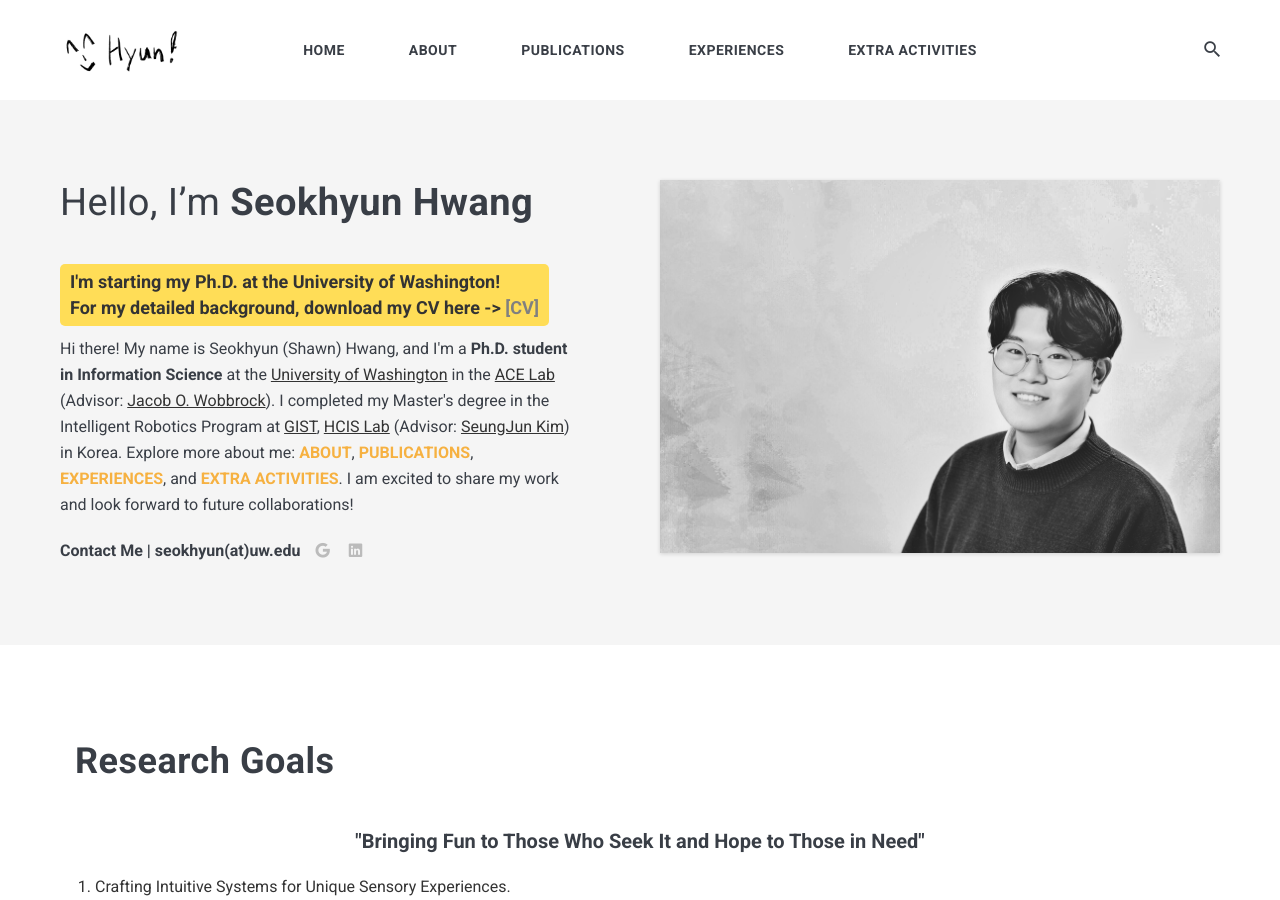
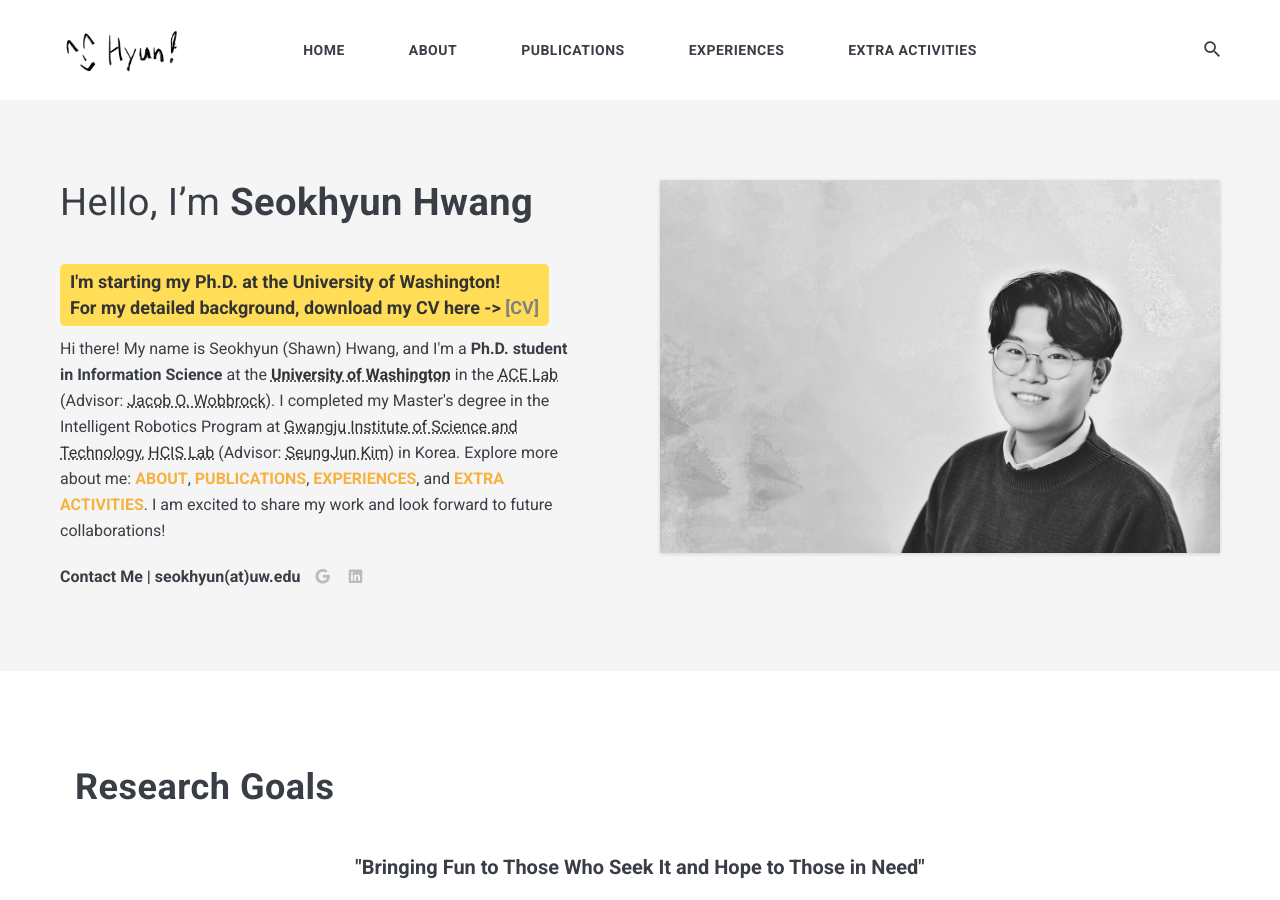
Before and after one commit to anoldhsh/anoldhsh.github.io, a Jekyll site: the page built from index.html, in a window 1280 px wide and 900 px high. Built offline with Jekyll 4.4.1, drawn with Linux system fonts in a browser that asks for light colours; nearby versions of some CDN libraries; the list of posts is cut into pages by our own code.

Commit message:
Update CV

```diff
--- a/_includes/hero.html
+++ b/_includes/hero.html
@@ -11,26 +11,28 @@
             <span
               style="display: inline-block; background-color: #ffdd57; color: #333; padding: 5px 10px; border-radius: 5px; font-size: 18px; margin-bottom: 10px;">
               <strong>I'm starting my Ph.D. at the University of Washington! <br>For my detailed background, download my
-                CV here -> <strong><a href='/Docs/CV_Seok Hyun Hwang_MAY2024_LETTER.pdf' target='_blank'
+                CV here -> <strong><a href='/Docs/CV_Seok Hyun Hwang_JUL2024_LETTER.pdf' target='_blank'
                     style='color: gray;'>[CV]</a></strong><br>
               </strong>
             </span><br>Hi there! My name is Seokhyun (Shawn) Hwang, and I'm a <strong>Ph.D. student in Information
               Science</strong> at the <a href="https://www.washington.edu/"
-              style='font-weight: lighter; text-decoration: underline; color: #333;'><strong>University of
+              style='text-decoration: underline dotted; color: #333;'><strong>University of
                 Washington</strong></a> in the <a href="https://depts.washington.edu/acelab/"
-              style='font-weight: lighter; text-decoration: underline; color: #333;'><strong>ACE Lab</strong></a> (Advisor:
+              style='font-weight: lighter; text-decoration: underline dotted; color: #333;'><strong>ACE Lab</strong></a>
+            (Advisor:
             <a href="https://faculty.washington.edu/wobbrock/"
-              style='font-weight: lighter; text-decoration: underline; color: #333;'><strong>Jacob O.
+              style='font-weight: lighter; text-decoration: underline dotted; color: #333;'><strong>Jacob O.
                 Wobbrock</strong></a>). I completed my Master's degree in the Intelligent Robotics Program at
             <a href="https://www.gist.ac.kr/en/main.html"
-              style='font-weight: lighter; text-decoration: underline; color: #333;'><strong>GIST</strong></a>, <a
+              style='font-weight: lighter; text-decoration: underline dotted; color: #333;'><strong>Gwangju Institute of Science and Technology</strong></a>, <a
               href="https://sites.google.com/view/gist-hcis-lab"
-              style='font-weight: lighter; text-decoration: underline; color: #333;'><strong>HCIS Lab</strong></a>
+              style='font-weight: lighter; text-decoration: underline dotted; color: #333;'><strong>HCIS Lab</strong></a>
             (Advisor: <a href="https://scholar.google.co.kr/citations?user=AjfRd6wAAAAJ&hl"
-              style='font-weight: lighter; text-decoration: underline; color: #333;'><strong>SeungJun Kim</strong></a>) in Korea.
-            Explore more about me: <a href='/ABOUT'><strong>ABOUT</strong></a>, <a href='/PUBLICATIONS'><strong>PUBLICATIONS</strong></a>, <a
-              href='/EXPERIENCES'><strong>EXPERIENCES</strong></a>, and <a
-              href='/EXTRAS'><strong>EXTRA
+              style='font-weight: lighter; text-decoration: underline dotted; color: #333;'><strong>SeungJun Kim</strong></a>)
+            in Korea.
+            Explore more about me: <a href='/ABOUT'><strong>ABOUT</strong></a>, <a
+              href='/PUBLICATIONS'><strong>PUBLICATIONS</strong></a>, <a
+              href='/EXPERIENCES'><strong>EXPERIENCES</strong></a>, and <a href='/EXTRAS'><strong>EXTRA
                 ACTIVITIES</strong></a>. I am excited to share my work and look forward to future collaborations!
           </p>
           <!-- End Text -->
--- a/index.html
+++ b/index.html
@@ -231,7 +231,7 @@
 			<!-- Research Overview Section -->
 			<div class="research-overview">
 				<div class="overview-text" style="padding: 15px; border-radius: 5px; text-align: center;">
-					<h1 style="text-align: left">Research Goals</h3>
+					<h1 style="text-align: left">Research Goals</h1>
 						<br>
 						<p style="font-size: 20px; margin-bottom: 20px;"><strong>"Bringing Fun to Those Who Seek It and
 								Hope to Those in Need"</strong></p>
```
Also changed, not shown: _pages/1about.md (+13 -8 lines), _pages/3EXPERIENCES.md (+1 -1 lines), 3 other files.
